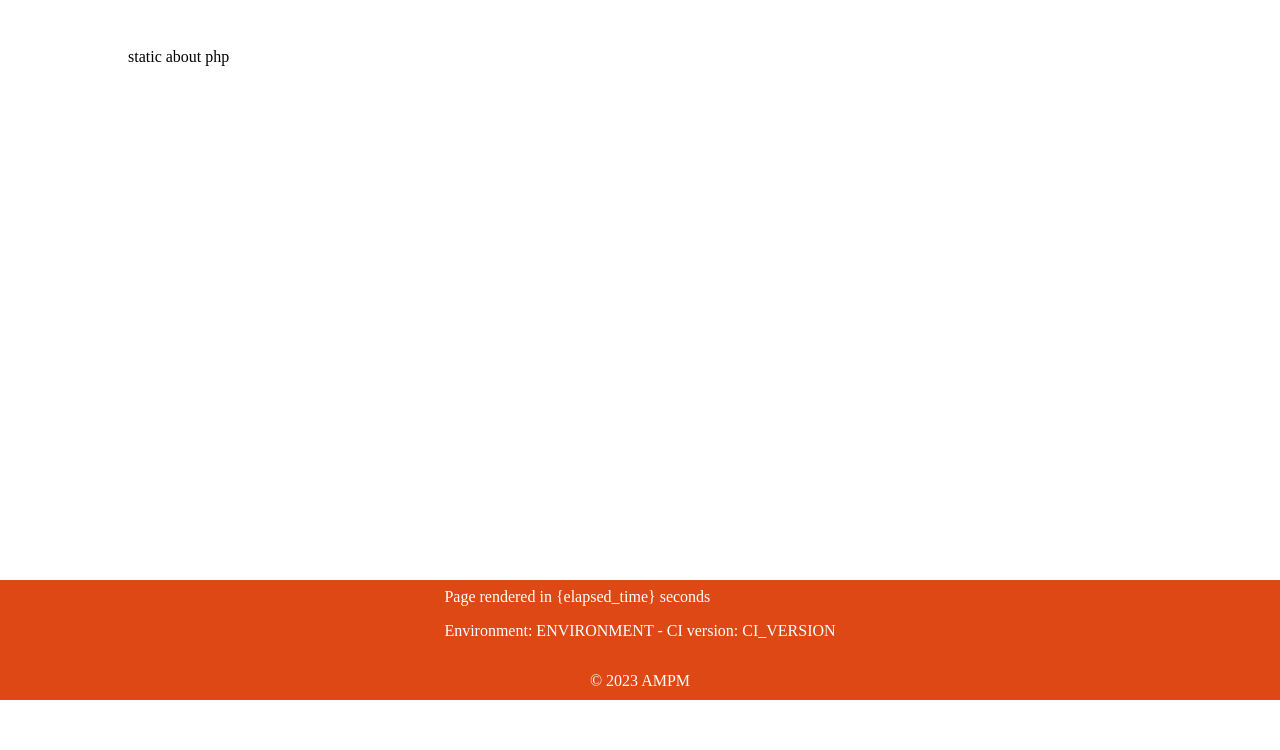
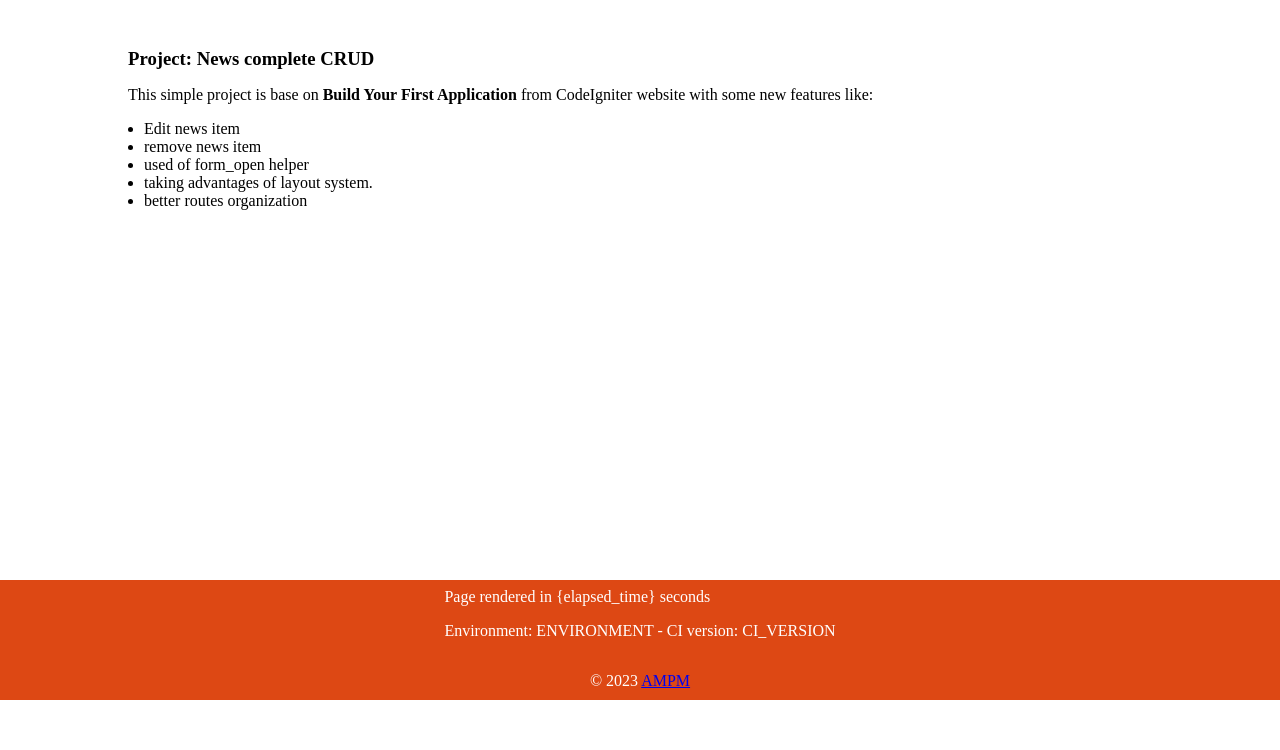
Before and after one commit to ampmonteiro/ci4-build-your-first-App, a CodeIgniter 4 app: template proj/app/Views/pages/about.php in a window 1280 px wide. Shown: the part 50-800 px from the top of the page. Run offline with PHP 8.4 and a stand-in for CodeIgniter, Linux system fonts and the light colour scheme; the template is opened without the code that fills it, so the values that code supplies are empty; some libraries are stand-ins or nearby versions.

Commit message:
ch5: update some pages with project info

```diff
--- a/proj/app/Views/pages/about.php
+++ b/proj/app/Views/pages/about.php
@@ -1,5 +1,30 @@
 <?= $this->extend('layouts/default') ?>
 
 <?= $this->section('content') ?>
-static about php
+
+<h3>
+    Project: News complete CRUD
+</h3>
+
+<p style="margin: 1rem 0;">This simple project is base on <strong>Build Your First Application</strong>
+    from CodeIgniter website with some new features like:
+</p>
+
+<ul style="margin: 1rem;">
+    <li>
+        Edit news item
+    </li>
+    <li>
+        remove news item
+    </li>
+    <li>
+        used of form_open helper
+    </li>
+    <li>
+        taking advantages of layout system.
+    </li>
+    <li>
+        better routes organization
+    </li>
+</ul>
 <?= $this->endSection() ?>
--- a/proj/app/Views/templates/footer.php
+++ b/proj/app/Views/templates/footer.php
@@ -10,7 +10,8 @@
 
     <div class="copyrights">
 
-        <p>&copy; <?= date('Y') ?> AMPM
+        <p>&copy; <?= date('Y') ?>
+            <a href="https://github.com/ampmonteiro">AMPM</a>
         </p>
 
     </div>
```
Also changed, not shown: proj/app/Views/pages/home.php (+17 -1 lines).
